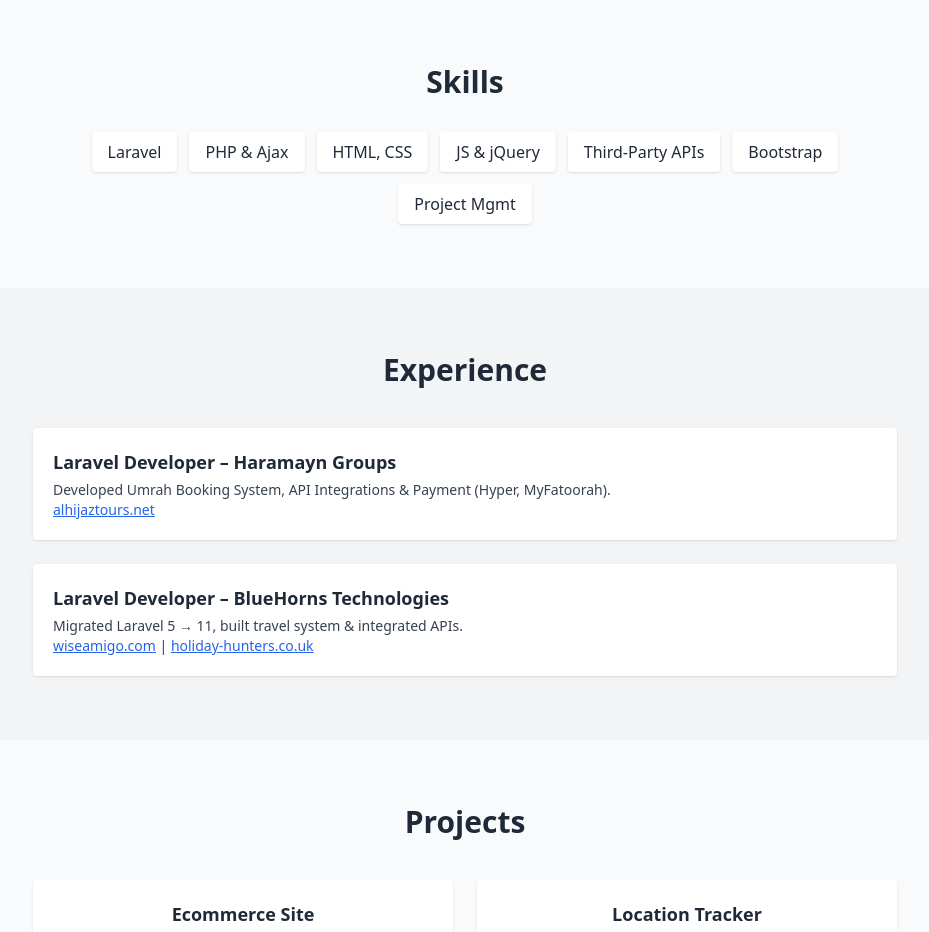
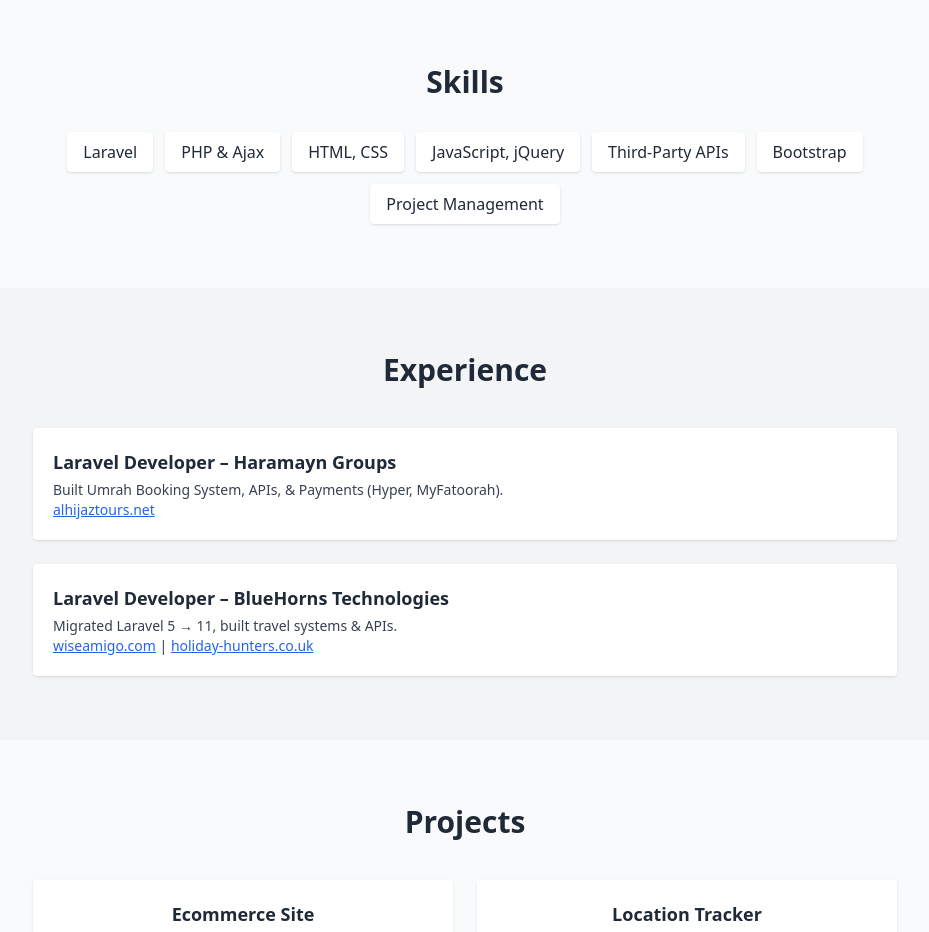
Before and after one commit to Aj-developer-eng/awaabjaved, a plain HTML site: page index.html in a window 1280 px wide. Shown: the part 800-1732 px from the top of the page, without its empty margins (175-1104 px from the left). Drawn offline with nearby package versions, Linux system fonts and the light colour scheme.

Commit message:
Update index.html

```diff
--- a/index.html
+++ b/index.html
@@ -28,10 +28,7 @@
 </head>
 <body class="bg-gray-100 text-gray-800 font-sans">
 
-  <!-- Hero -->
-  <body class="bg-gray-100 text-gray-800 font-sans">
-
-  <!-- Hero Section with Tech Background -->
+  <!-- Hero with Tech Background -->
   <section class="min-h-screen flex flex-col items-center justify-center text-center bg-fixed bg-no-repeat bg-cover relative px-4"
            id="home"
            style="background-image: url('https://www.transparenttextures.com/patterns/cubes.png');"
@@ -47,7 +44,6 @@
     </div>
   </section>
 
-
   <!-- Skills -->
   <section class="py-16 bg-gray-50" id="skills" data-aos="fade-up">
     <div class="max-w-4xl mx-auto px-4 text-center">
@@ -56,10 +52,10 @@
         <span class="bg-white shadow px-4 py-2 rounded">Laravel</span>
         <span class="bg-white shadow px-4 py-2 rounded">PHP & Ajax</span>
         <span class="bg-white shadow px-4 py-2 rounded">HTML, CSS</span>
-        <span class="bg-white shadow px-4 py-2 rounded">JS & jQuery</span>
+        <span class="bg-white shadow px-4 py-2 rounded">JavaScript, jQuery</span>
         <span class="bg-white shadow px-4 py-2 rounded">Third-Party APIs</span>
         <span class="bg-white shadow px-4 py-2 rounded">Bootstrap</span>
-        <span class="bg-white shadow px-4 py-2 rounded">Project Mgmt</span>
+        <span class="bg-white shadow px-4 py-2 rounded">Project Management</span>
       </div>
     </div>
   </section>
@@ -72,15 +68,14 @@
         <div class="bg-white p-5 rounded shadow hover:scale-105 transition" data-aos="fade-right">
           <h3 class="text-lg font-semibold">Laravel Developer – Haramayn Groups</h3>
           <p class="text-sm text-gray-700 mt-1">
-            Developed Umrah Booking System, API Integrations & Payment (Hyper, MyFatoorah).
-            <br><a href="https://alhijaztours.net" class="text-blue-600 underline" target="_blank">alhijaztours.net</a>
+            Built Umrah Booking System, APIs, & Payments (Hyper, MyFatoorah).<br />
+            <a href="https://alhijaztours.net" class="text-blue-600 underline" target="_blank">alhijaztours.net</a>
           </p>
         </div>
         <div class="bg-white p-5 rounded shadow hover:scale-105 transition" data-aos="fade-left">
           <h3 class="text-lg font-semibold">Laravel Developer – BlueHorns Technologies</h3>
           <p class="text-sm text-gray-700 mt-1">
-            Migrated Laravel 5 → 11, built travel system & integrated APIs.
-            <br>
+            Migrated Laravel 5 → 11, built travel systems & APIs.<br />
             <a href="https://wiseamigo.com" class="text-blue-600 underline" target="_blank">wiseamigo.com</a> |
             <a href="https://holiday-hunters.co.uk" class="text-blue-600 underline" target="_blank">holiday-hunters.co.uk</a>
           </p>
@@ -120,9 +115,8 @@
   <!-- Footer -->
   <footer class="bg-white py-6 text-center text-sm text-gray-500">&copy; 2025 Awaab Javed</footer>
 
-  <!-- AOS Script -->
+  <!-- AOS -->
   <script src="https://unpkg.com/aos@2.3.4/dist/aos.js"></script>
   <script>AOS.init({ duration: 1200, once: true });</script>
-
 </body>
 </html>
```
